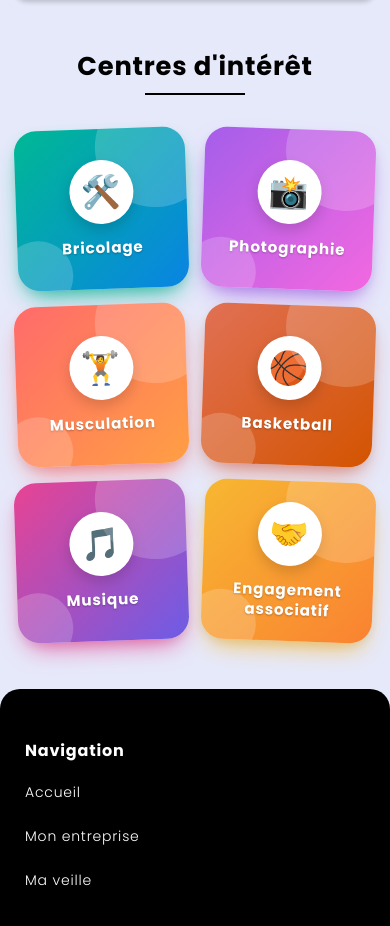
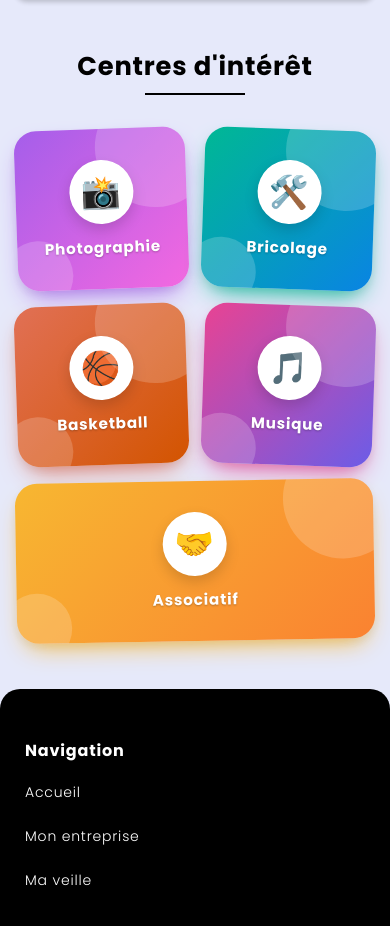
Before and after one commit to Ruben-ch/portfolio_ruben_chiche, a plain HTML site: page index.html in a window 390 px wide. Shown: the part 6840-7766 px from the top of the page. Drawn offline with nearby package versions, Linux system fonts and the light colour scheme.

Commit message:
Accueil : nouvelle liste de centres d'intérêt
Photographie, Bricolage, Basketball, Musique, Associatif (Musculation retirée).
Sur mobile, la dernière tuile prend toute la largeur quand le nombre est impair.

Co-Authored-By: Claude Opus 5.5 <noreply@anthropic.com>
Claude-Session: https://claude.ai/code/session_01JXbA7QZ955rJv2xp6xVNpA

```diff
--- a/css/Acceuil.css
+++ b/css/Acceuil.css
@@ -1064,7 +1064,6 @@ a.certification_bouton {
 
 .interet--bricolage { --c1: #00b894; --c2: #0984e3; }
 .interet--photo     { --c1: #a55eea; --c2: #f368e0; }
-.interet--muscu     { --c1: #ff6b6b; --c2: #ff9f43; }
 .interet--basket    { --c1: #e17055; --c2: #d35400; }
 .interet--musique   { --c1: #e84393; --c2: #6c5ce7; }
 .interet--asso      { --c1: #f7b731; --c2: #fa8231; }
@@ -1087,6 +1086,16 @@ a.certification_bouton {
     padding: 20px 12px;
   }
 
+
+  /* Nombre impair de tuiles : la dernière prend toute la largeur */
+  .interet:last-child:nth-child(odd) {
+    grid-column: 1 / -1;
+    transform: rotate(-1deg);
+  }
+
+  .interet:last-child:nth-child(odd):hover {
+    transform: translateY(-8px) rotate(0deg) scale(1.02);
+  }
 
   .interet_emoji {
     width: 64px;
--- a/index.html
+++ b/index.html
@@ -345,12 +345,11 @@
             <hr>
         </section>
         <ul class="interets">
+            <li class="interet interet--photo"><span class="interet_emoji" aria-hidden="true">📸</span><span class="interet_nom">Photographie</span></li>
             <li class="interet interet--bricolage"><span class="interet_emoji" aria-hidden="true">🛠️</span><span class="interet_nom">Bricolage</span></li>
-            <li class="interet interet--photo"><span class="interet_emoji" aria-hidden="true">📸</span><span class="interet_nom">Photographie</span></li>
-            <li class="interet interet--muscu"><span class="interet_emoji" aria-hidden="true">🏋️</span><span class="interet_nom">Musculation</span></li>
             <li class="interet interet--basket"><span class="interet_emoji" aria-hidden="true">🏀</span><span class="interet_nom">Basketball</span></li>
             <li class="interet interet--musique"><span class="interet_emoji" aria-hidden="true">🎵</span><span class="interet_nom">Musique</span></li>
-            <li class="interet interet--asso"><span class="interet_emoji" aria-hidden="true">🤝</span><span class="interet_nom">Engagement associatif</span></li>
+            <li class="interet interet--asso"><span class="interet_emoji" aria-hidden="true">🤝</span><span class="interet_nom">Associatif</span></li>
         </ul>
     </section>
     <br><br>
```
